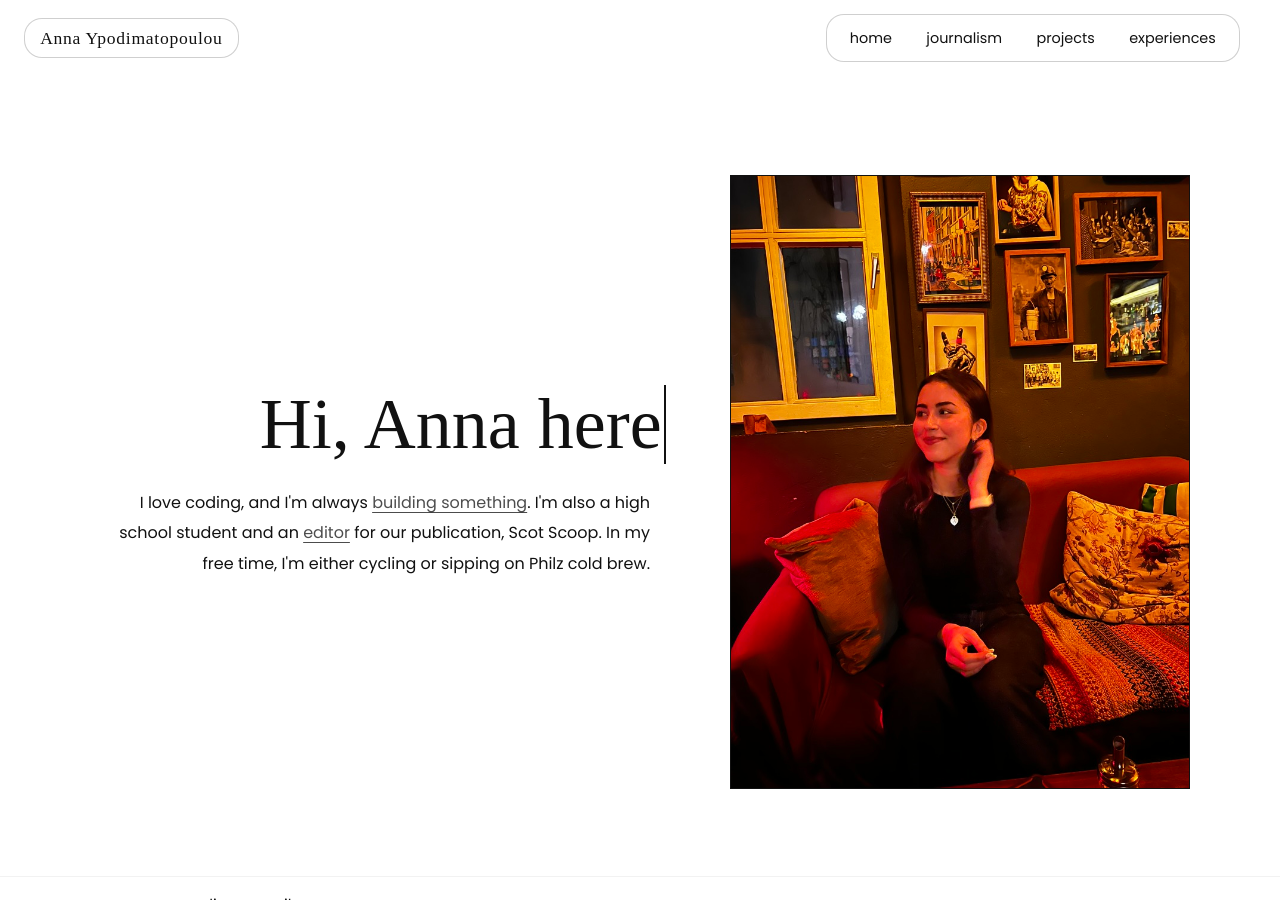
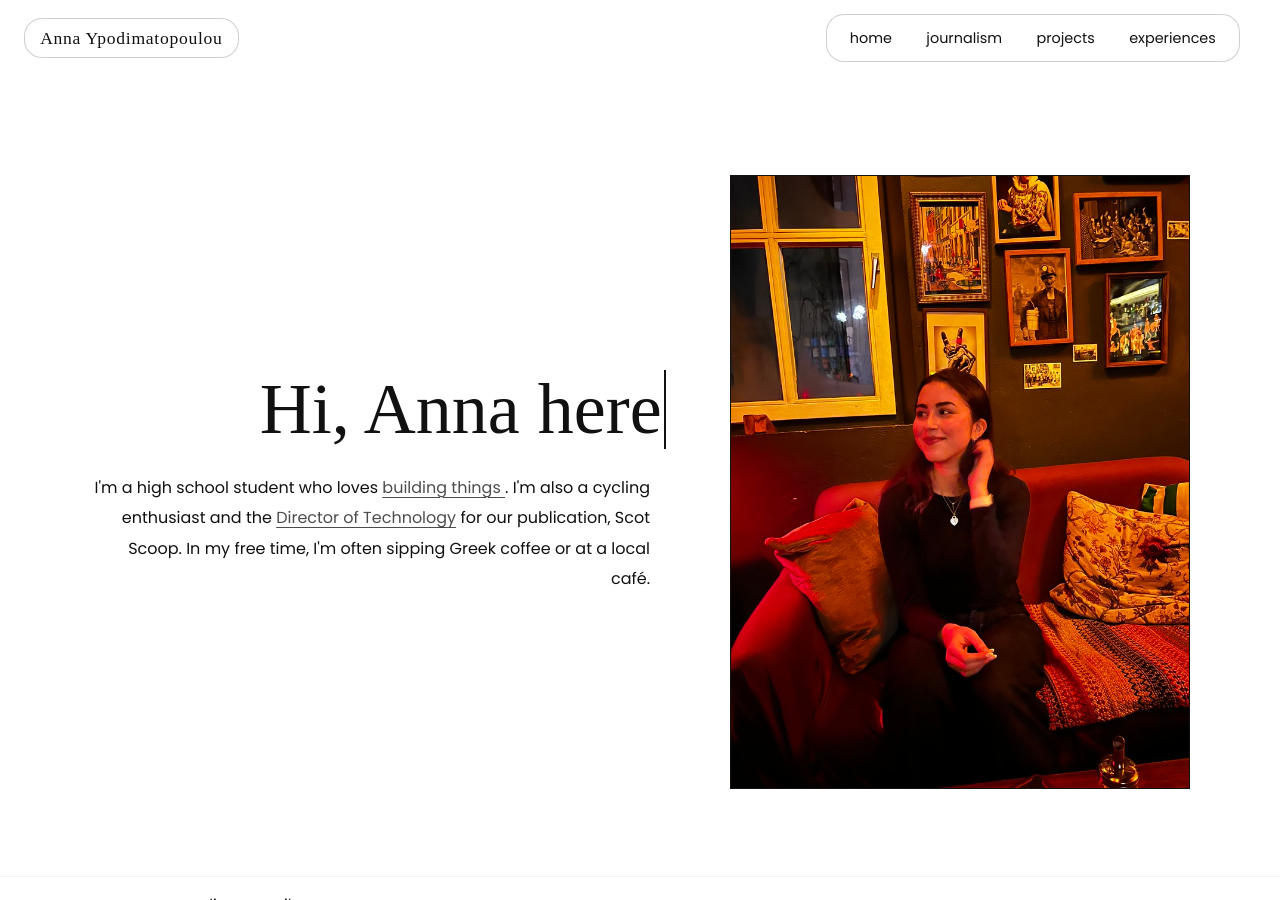
Before and after one commit to annaypodim/annaypodim.github.io, a Jekyll site: the page built from index.html, in a window 1280 px wide and 900 px high. Built offline with Jekyll 4.4.1, drawn with Linux system fonts in a browser that asks for light colours; some web fonts are replaced.

Commit message:
tidy up images and text throughout
Co-Authored-By: Claude Opus 4.8 <noreply@anthropic.com>

```diff
--- a/assets/css/style.css
+++ b/assets/css/style.css
@@ -193,17 +193,23 @@ main {
 }
 
 .editor-featured-row {
-  width: min(80vw, 1100px);
-  margin: clamp(2rem, 5vw, 3rem) auto 0;
+  width: 100%;
+  margin: clamp(2.5rem, 6vw, 4rem) auto 0;
 }
 
 .editor-gallery--featured {
   width: 100%;
   margin: 0 auto;
-  gap: clamp(1.5rem, 4vw, 3rem);
+  grid-template-columns: repeat(4, minmax(0, 1fr));
+  gap: clamp(3rem, 7vw, 7rem);
   padding: 0;
   border: none;
   border-radius: 0;
+}
+
+.editor-gallery--featured .editor-image-box {
+  border: 1px solid var(--ink-soft);
+  border-radius: 8px;
 }
 
 .editor-award-card {
@@ -214,7 +220,7 @@ main {
 }
 
 .editor-image-box--large {
-  min-height: clamp(120px, 18vw, 180px);
+  min-height: clamp(180px, 22vw, 260px);
 }
 
 .editor-award-label {
@@ -249,9 +255,19 @@ main {
   }
 }
 
+@media (max-width: 900px) {
+  .editor-gallery--featured {
+    grid-template-columns: repeat(2, minmax(0, 1fr));
+  }
+}
+
 @media (max-width: 640px) {
   .editor-gallery {
     grid-template-columns: 1fr;
+  }
+
+  .editor-gallery--featured {
+    grid-template-columns: repeat(2, minmax(0, 1fr));
   }
 }
 
@@ -416,6 +432,10 @@ main {
   background: linear-gradient(180deg, rgba(5, 8, 18, 0.25), rgba(5, 8, 18, 0.35));
 }
 
+.carousel-slide--framed::after {
+  box-shadow: inset 0 0 0 1.5px #000;
+}
+
 .carousel-slide.is-active {
   opacity: 1;
   z-index: 1;
@@ -450,6 +470,27 @@ main {
   line-height: 1.7;
   color: rgba(255, 255, 255, 0.88);
   margin: 0 auto;
+}
+
+.carousel-slide__link {
+  align-self: center;
+  font-size: 0.9rem;
+  letter-spacing: 0.04em;
+  color: #fff;
+  text-decoration: none;
+  border-bottom: 1px solid rgba(255, 255, 255, 0.6);
+  padding-bottom: 2px;
+  transition: border-color 0.2s ease, opacity 0.2s ease;
+}
+
+.carousel-slide__link::after {
+  content: ' →';
+}
+
+.carousel-slide__link:hover,
+.carousel-slide__link:focus-visible {
+  border-bottom-color: #fff;
+  opacity: 0.85;
 }
 
 .project-carousel__control {
--- a/experiences.html
+++ b/experiences.html
@@ -62,7 +62,7 @@ title: Experiences
       <span>AP Language and Composition</span>
       <span>AP Chemistry</span>
       <span>AP U.S. History</span>
-      <span>Journalism</span>
+      <span>Journalism II</span>
       <span>Physics</span>
     </div>
   </div>
--- a/index.html
+++ b/index.html
@@ -13,10 +13,10 @@ title: Home
       <span aria-hidden="true" class="typewriter-cursor"></span>
     </h1>
     <p class="hero-blurb">
-      I love coding, and I'm always <a href="{{ '/projects.html' | relative_url }}">building something</a>.
-      I'm also a high school student and an <a href="{{ '/journalism.html' | relative_url }}">editor</a> for
+      I'm a high school student who loves <a href="{{ '/projects.html' | relative_url }}">building things </a>.
+      I'm also a cycling enthusiast and the <a href="{{ '/journalism.html' | relative_url }}">Director of Technology</a> for
       <!-- <a href="https://scotscoop.com/">our publication</a>.  -->
-      our publication, Scot Scoop. In my free time, I'm either cycling or sipping on Philz cold brew.
+      our publication, Scot Scoop. In my free time, I'm often sipping Greek coffee or at a local café.
     </p>
   </div>
   <div class="hero-photo">
```
Also changed, not shown: assets/js/project-carousel.js (+14 -0 lines), journalism.html (+38 -55 lines), projects.html (+34 -26 lines), Gemfile.lock, assets/images/awards/nspa_leadership.jpg (added), assets/images/journalism/canvas.jpg (added), assets/images/projects/calendar.png (added), assets/images/projects/music-island.png (added).
